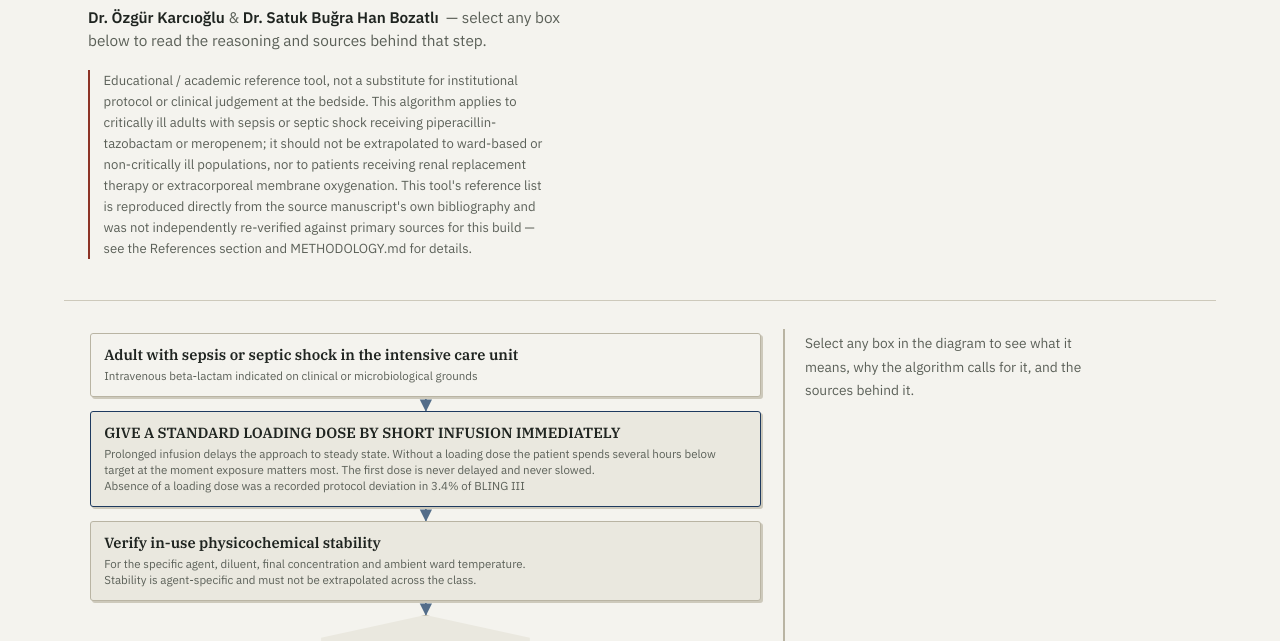
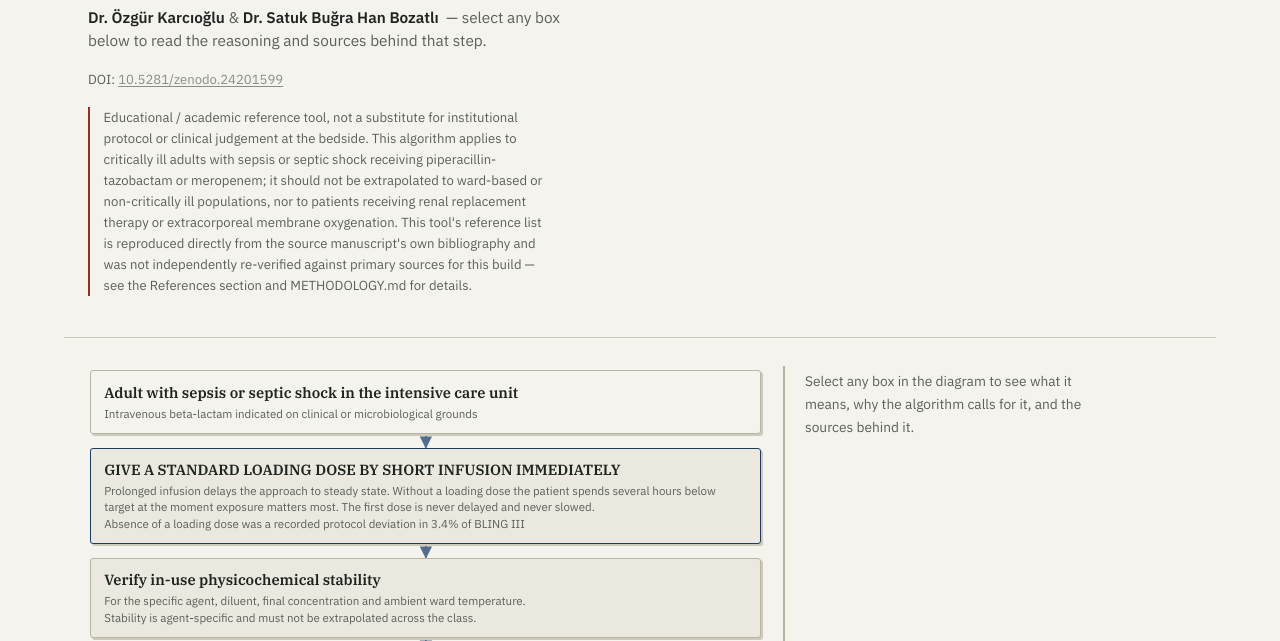
Before and after one commit to satbuhan/beta-lactam-infusion-protocol, a plain HTML site: page index.html in a window 1280 px wide. Shown: the part 141-782 px from the top of the page. Drawn offline with Linux system fonts and the light colour scheme; no server answers.

Commit message:
Add Zenodo DOI badge/line (10.5281/zenodo.24201599)
Co-Authored-By: Claude Sonnet 5 <noreply@anthropic.com>
Claude-Session: https://claude.ai/code/session_01J8ettcHb2V6QYVdxFW6xsz

```diff
--- a/index.html
+++ b/index.html
@@ -19,6 +19,7 @@
     <strong>Dr. Özgür Karcıoğlu</strong> &amp; <strong>Dr. Satuk Buğra Han Bozatlı</strong>
     &nbsp;— select any box below to read the reasoning and sources behind that step.
   </p>
+  <p class="masthead__doi">DOI: <a href="https://doi.org/10.5281/zenodo.24201599" target="_blank" rel="noopener">10.5281/zenodo.24201599</a></p>
   <p class="masthead__disclaimer">
     Educational / academic reference tool, not a substitute for institutional protocol or
     clinical judgement at the bedside. This algorithm applies to critically ill adults with
```
Also changed, not shown: 1 other file.
